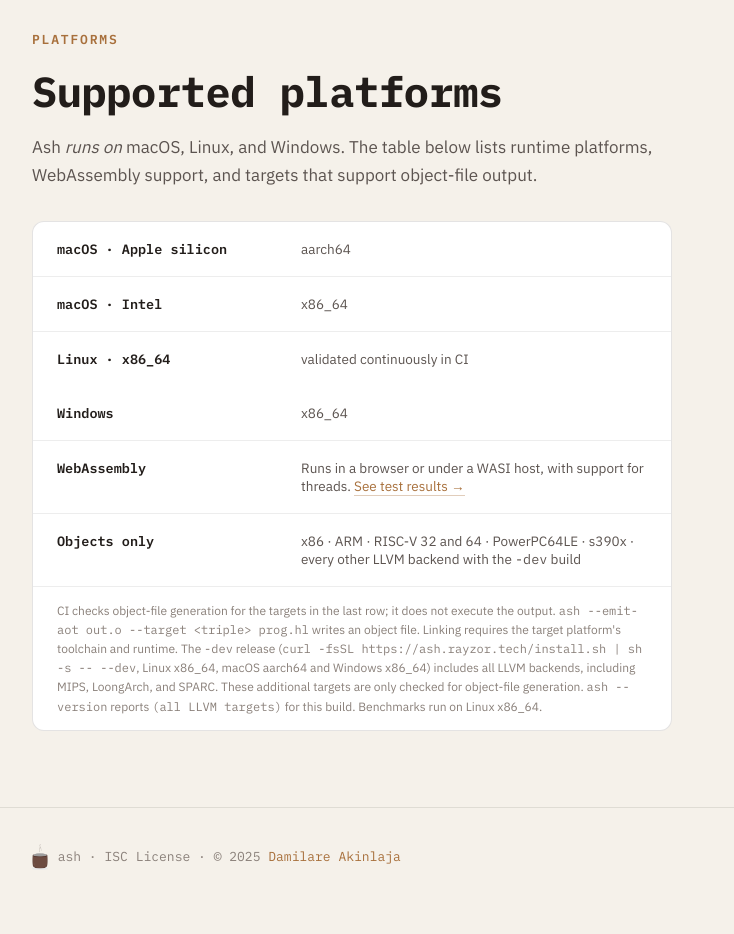
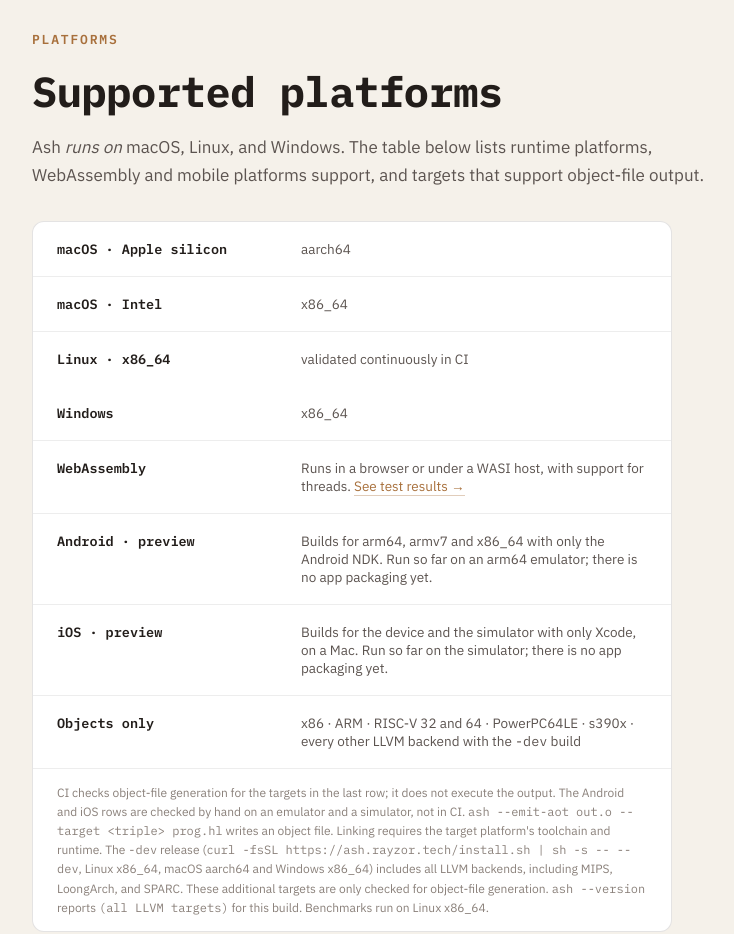
Before and after one commit to rayzor-blade/ash, a plain HTML site: page website/index.html in a window 1280 px wide. Shown: the part 3940-4874 px from the top of the page, without its empty margins (82-816 px from the left). Drawn offline with Linux system fonts and the light colour scheme.

Commit message:
website: list Android and iOS as preview platforms
Both build with only the platform SDK and run on an emulator or simulator;
neither is an app yet, and neither runs in CI.

```diff
--- a/website/index.html
+++ b/website/index.html
@@ -617,7 +617,7 @@
         style="font-family:'IBM Plex Mono',monospace;font-weight:700;font-size:clamp(28px,3.4vw,42px);line-height:1.15;color:#221d1a;margin:0 0 16px;letter-spacing:-0.01em">
         Supported platforms</h2>
       <p style="font-size:clamp(15px,1.6vw,17px);line-height:1.65;color:#5c5450;max-width:680px;margin:0">Ash
-        <em>runs on</em> macOS, Linux, and Windows. The table below lists runtime platforms, WebAssembly support, and targets that support object-file output.</p>
+        <em>runs on</em> macOS, Linux, and Windows. The table below lists runtime platforms, WebAssembly and mobile platforms support, and targets that support object-file output.</p>
 
       <div
         style="margin-top:32px;border:1px solid rgba(34,29,26,0.12);border-radius:12px;overflow:hidden;max-width:640px;background:#ffffff">
@@ -661,12 +661,28 @@
           style="display:flex;flex-wrap:wrap;gap:12px 24px;align-items:baseline;padding:18px 24px;border-top:1px solid rgba(34,29,26,0.08)">
           <div
             style="width:220px;flex:none;font-family:'IBM Plex Mono',monospace;font-size:13.5px;font-weight:600;color:#221d1a">
+            Android &middot; preview</div>
+          <div style="flex:1 1 200px;min-width:0;font-size:13.5px;color:#5c5450">Builds for arm64, armv7 and x86_64 with
+            only the Android NDK. Run so far on an arm64 emulator; there is no app packaging yet.</div>
+        </div>
+        <div
+          style="display:flex;flex-wrap:wrap;gap:12px 24px;align-items:baseline;padding:18px 24px;border-top:1px solid rgba(34,29,26,0.08)">
+          <div
+            style="width:220px;flex:none;font-family:'IBM Plex Mono',monospace;font-size:13.5px;font-weight:600;color:#221d1a">
+            iOS &middot; preview</div>
+          <div style="flex:1 1 200px;min-width:0;font-size:13.5px;color:#5c5450">Builds for the device and the simulator
+            with only Xcode, on a Mac. Run so far on the simulator; there is no app packaging yet.</div>
+        </div>
+        <div
+          style="display:flex;flex-wrap:wrap;gap:12px 24px;align-items:baseline;padding:18px 24px;border-top:1px solid rgba(34,29,26,0.08)">
+          <div
+            style="width:220px;flex:none;font-family:'IBM Plex Mono',monospace;font-size:13.5px;font-weight:600;color:#221d1a">
             Objects only</div>
           <div style="flex:1 1 200px;min-width:0;font-size:13.5px;color:#5c5450">x86 &middot; ARM &middot; RISC-V 32 and 64 &middot; PowerPC64LE &middot; s390x &middot; every other LLVM backend with the <code>-dev</code> build</div>
         </div>
         <div
           style="padding:14px 24px;font-size:12px;color:#8a807a;line-height:1.6;border-top:1px solid rgba(34,29,26,0.08)">
-          CI checks object-file generation for the targets in the last row; it does not execute the output. <code>ash --emit-aot out.o --target &lt;triple&gt; prog.hl</code>
+          CI checks object-file generation for the targets in the last row; it does not execute the output. The Android and iOS rows are checked by hand on an emulator and a simulator, not in CI. <code>ash --emit-aot out.o --target &lt;triple&gt; prog.hl</code>
           writes an object file. Linking requires the target platform's toolchain and runtime. The
           <code>-dev</code> release (<code>curl -fsSL https://ash.rayzor.tech/install.sh | sh -s -- --dev</code>,
           Linux x86_64, macOS aarch64 and Windows x86_64) includes all LLVM backends, including MIPS, LoongArch,
```
